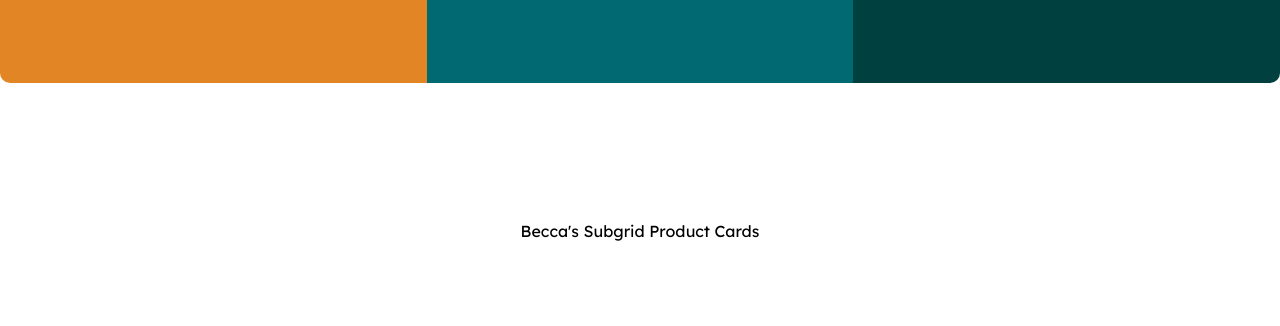
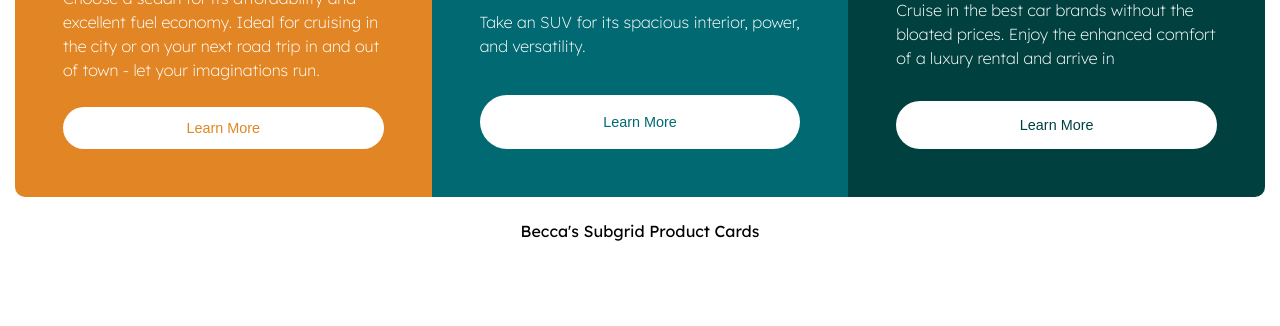
Before and after one commit to Beccatoni/subgrid-css, a plain HTML site: page index.html in a window 1280 px wide. Shown: the part 474-800 px from the top of the page. Drawn offline with Linux system fonts and the light colour scheme.

```diff
--- a/style.css
+++ b/style.css
@@ -61,6 +61,9 @@ footer {
   grid-template-rows: repeat(4, auto);
   min-height: 31.25rem;
   margin-top: 10.688rem;
+  padding: 0 15px 0 15px;
+  /* align-items: center;
+  justify-items: center; */
 }
 
 button {
@@ -108,4 +111,11 @@ button:hover {
 }
 button {
     color: var(--luxury-background);
+    border-radius: 40px;
 }
+
+article {
+    display: grid;
+    grid-template-rows: repeat(4, auto);
+    grid-row: 4;
+}
```
